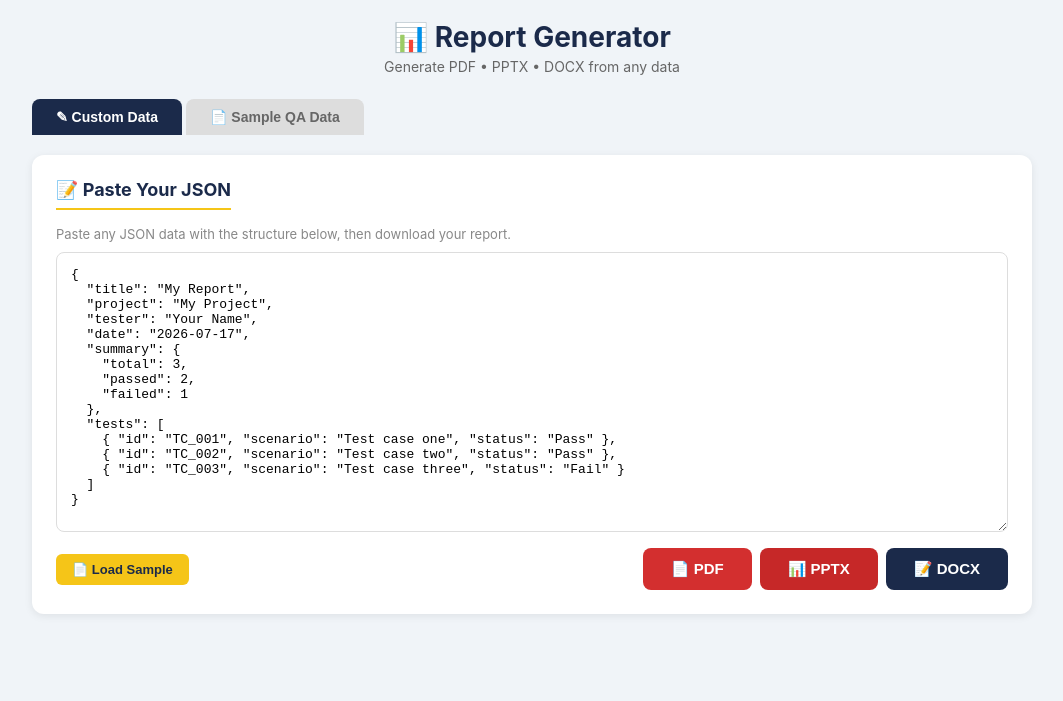
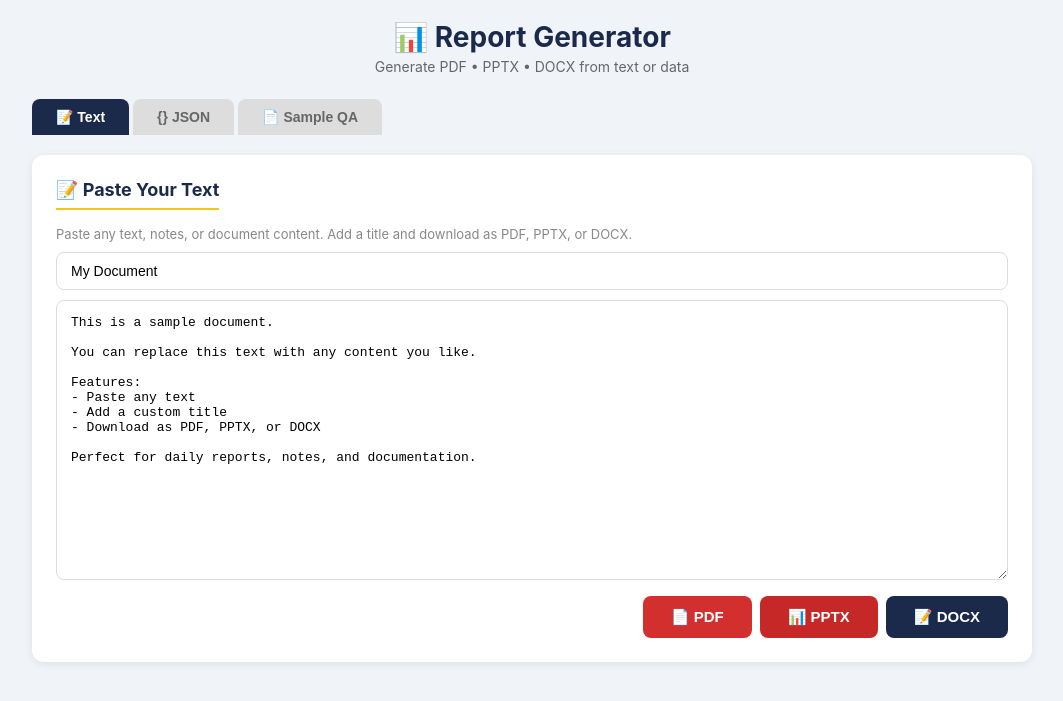
Before and after one commit to Sushilaway/PDF-Generator, a Flask app: page / in a window 1280 px wide. Shown: the top 701 px of the page, without its empty margins (108-1171 px from the left). Run offline with Flask 3, Linux system fonts and the light colour scheme.

Commit message:
Add plain text input: paste any text and convert to PDF/PPTX/DOCX

```diff
--- a/api/index.py
+++ b/api/index.py
@@ -11,6 +11,7 @@ from flask import Flask, render_template, request, redirect, url_for, send_file,
 from generators.generate_pdf import generate_pdf
 from generators.generate_ppt import generate_ppt
 from generators.generate_docx import generate_docx
+from generators.generate_text import generate_text_pdf, generate_text_pptx, generate_text_docx
 
 app = Flask(__name__, template_folder=os.path.join(ROOT, "templates"))
 app.secret_key = os.environ.get("SECRET_KEY", "dev-secret-key-change-in-production")
@@ -116,6 +117,34 @@ def generate_custom(fmt):
         return jsonify({"error": str(e)}), 500
 
 
+@app.route("/generate-text/<fmt>", methods=["POST"])
+def generate_text(fmt):
+    try:
+        data = request.get_json()
+        if not data or "text" not in data:
+            return jsonify({"error": "No text provided"}), 400
+
+        text = data["text"]
+        title = data.get("title", "Document")
+
+        if fmt == "pdf":
+            out = io.BytesIO()
+            generate_text_pdf(text, out, title)
+        elif fmt == "pptx":
+            out = io.BytesIO()
+            generate_text_pptx(text, out, title)
+        elif fmt == "docx":
+            out = io.BytesIO()
+            generate_text_docx(text, out, title)
+        else:
+            return jsonify({"error": "Invalid format"}), 400
+
+        out.seek(0)
+        return send_file(out, as_attachment=True, download_name=f"document.{fmt}")
+    except Exception as e:
+        return jsonify({"error": str(e)}), 500
+
+
 @app.route("/data")
 def get_data_route():
     return jsonify(get_data())
--- a/templates/index.html
+++ b/templates/index.html
@@ -10,7 +10,7 @@
     .container { max-width: 1000px; margin: 0 auto; }
     h1 { text-align: center; margin-bottom: 4px; font-size: 28px; color: #1b2a4a; }
     .subtitle { text-align: center; color: #666; margin-bottom: 24px; font-size: 14px; }
-    .tabs { display: flex; gap: 4px; margin-bottom: 20px; }
+    .tabs { display: flex; gap: 4px; margin-bottom: 20px; flex-wrap: wrap; }
     .tab { padding: 10px 24px; border-radius: 8px 8px 0 0; border: none; font-size: 14px; font-weight: 600; cursor: pointer; background: #ddd; color: #666; }
     .tab.active { background: #1b2a4a; color: #fff; }
     .tab-content { display: none; }
@@ -38,12 +38,14 @@
     .btn-pptx { background: #c62828; color: #fff; }
     .btn-docx { background: #1b2a4a; color: #fff; }
     textarea { width: 100%; min-height: 280px; padding: 14px; border: 1px solid #ddd; border-radius: 8px; font-family: 'Courier New', monospace; font-size: 13px; resize: vertical; }
-    .form-row { display: flex; gap: 12px; flex-wrap: wrap; }
+    input[type="text"] { padding: 10px 14px; border: 1px solid #ddd; border-radius: 8px; font-size: 14px; width: 100%; }
+    .form-row { display: flex; gap: 12px; flex-wrap: wrap; align-items: center; }
     .form-row input, .form-row select { flex: 1; min-width: 140px; padding: 10px 14px; border: 1px solid #ddd; border-radius: 8px; font-size: 14px; }
     .form-row button { padding: 10px 24px; background: #1b2a4a; color: #fff; border: none; border-radius: 8px; font-size: 14px; font-weight: 600; cursor: pointer; }
     .badge { display: inline-block; background: #1b2a4a; color: #f5c518; padding: 2px 10px; border-radius: 10px; font-size: 12px; margin-left: 8px; }
-    .success { color: #2e7d32; background: #e8f5e9; padding: 10px 16px; border-radius: 8px; margin-bottom: 12px; display: none; }
-    .error { color: #c62828; background: #fce4ec; padding: 10px 16px; border-radius: 8px; margin-bottom: 12px; display: none; }
+    .msg { padding: 10px 16px; border-radius: 8px; margin-bottom: 12px; display: none; }
+    .msg.success { display: block; color: #2e7d32; background: #e8f5e9; }
+    .msg.error { display: block; color: #c62828; background: #fce4ec; }
     .sample-btn { background: #f5c518; color: #1b2a4a; border: none; padding: 8px 16px; border-radius: 6px; font-size: 13px; font-weight: 600; cursor: pointer; }
     .meta-grid { display: grid; grid-template-columns: repeat(auto-fit, minmax(180px, 1fr)); gap: 12px; }
     .meta-item { background: #f8f9fa; padding: 12px 16px; border-radius: 8px; }
@@ -55,28 +57,53 @@
 <body>
   <div class="container">
     <h1>&#128202; Report Generator</h1>
-    <p class="subtitle">Generate PDF &bull; PPTX &bull; DOCX from any data</p>
+    <p class="subtitle">Generate PDF &bull; PPTX &bull; DOCX from text or data</p>
 
     <div class="tabs">
-      <button class="tab active" onclick="switchTab('custom')">&#9998; Custom Data</button>
-      <button class="tab" onclick="switchTab('sample')">&#128196; Sample QA Data</button>
+      <button class="tab active" onclick="switchTab('text')">&#128221; Text</button>
+      <button class="tab" onclick="switchTab('json')">&#123;&#125; JSON</button>
+      <button class="tab" onclick="switchTab('sample')">&#128196; Sample QA</button>
     </div>
 
-    <!-- TAB 1: Custom JSON -->
-    <div id="tab-custom" class="tab-content active">
+    <!-- TAB 1: Text -->
+    <div id="tab-text" class="tab-content active">
       <div class="card">
-        <h2>&#128221; Paste Your JSON</h2>
-        <p style="font-size:13px;color:#888;margin-bottom:10px">Paste any JSON data with the structure below, then download your report.</p>
+        <h2>&#128221; Paste Your Text</h2>
+        <p style="font-size:13px;color:#888;margin-bottom:10px">Paste any text, notes, or document content. Add a title and download as PDF, PPTX, or DOCX.</p>
+        <div style="margin-bottom:10px">
+          <input type="text" id="textTitle" placeholder="Document title" value="My Document">
+        </div>
+        <textarea id="textInput" placeholder="Paste your text here...&#10;&#10;This could be notes, reports, articles, or any content you want to save as a document.">This is a sample document.
+
+You can replace this text with any content you like.
+
+Features:
+- Paste any text
+- Add a custom title
+- Download as PDF, PPTX, or DOCX
+
+Perfect for daily reports, notes, and documentation.</textarea>
+        <div style="display:flex;gap:8px;margin-top:12px;flex-wrap:wrap;align-items:center">
+          <span style="flex:1"></span>
+          <button class="btn btn-pdf" onclick="downloadText('pdf')">&#128196; PDF</button>
+          <button class="btn btn-pptx" onclick="downloadText('pptx')">&#128202; PPTX</button>
+          <button class="btn btn-docx" onclick="downloadText('docx')">&#128221; DOCX</button>
+        </div>
+        <div id="textMsg" class="msg"></div>
+      </div>
+    </div>
+
+    <!-- TAB 2: Custom JSON -->
+    <div id="tab-json" class="tab-content">
+      <div class="card">
+        <h2>&#123;&#125; Paste Your JSON</h2>
+        <p style="font-size:13px;color:#888;margin-bottom:10px">Paste structured test data as JSON, then download the report.</p>
         <textarea id="jsonInput">{
   "title": "My Report",
   "project": "My Project",
   "tester": "Your Name",
   "date": "2026-07-17",
-  "summary": {
-    "total": 3,
-    "passed": 2,
-    "failed": 1
-  },
+  "summary": { "total": 3, "passed": 2, "failed": 1 },
   "tests": [
     { "id": "TC_001", "scenario": "Test case one", "status": "Pass" },
     { "id": "TC_002", "scenario": "Test case two", "status": "Pass" },
@@ -84,18 +111,17 @@
   ]
 }</textarea>
         <div style="display:flex;gap:8px;margin-top:12px;flex-wrap:wrap;align-items:center">
-          <button class="sample-btn" onclick="loadSample()">&#128196; Load Sample</button>
+          <button class="sample-btn" onclick="loadSampleJSON()">&#128196; Load from QA Data</button>
           <span style="flex:1"></span>
-          <button class="btn btn-pdf" onclick="downloadCustom('pdf')">&#128196; PDF</button>
-          <button class="btn btn-pptx" onclick="downloadCustom('pptx')">&#128202; PPTX</button>
-          <button class="btn btn-docx" onclick="downloadCustom('docx')">&#128221; DOCX</button>
+          <button class="btn btn-pdf" onclick="downloadJSON('pdf')">&#128196; PDF</button>
+          <button class="btn btn-pptx" onclick="downloadJSON('pptx')">&#128202; PPTX</button>
+          <button class="btn btn-docx" onclick="downloadJSON('docx')">&#128221; DOCX</button>
         </div>
-        <div id="customSuccess" class="success"></div>
-        <div id="customError" class="error"></div>
+        <div id="jsonMsg" class="msg"></div>
       </div>
     </div>
 
-    <!-- TAB 2: Sample QA Data -->
+    <!-- TAB 3: Sample QA Data -->
     <div id="tab-sample" class="tab-content">
       {% set rate = (data.summary.passed / data.summary.total * 100) if data.summary.total > 0 else 0 %}
       <div class="card">
@@ -107,7 +133,6 @@
         </div>
         <p style="text-align:center;margin-top:12px;font-size:15px;color:#666">Pass Rate: <strong>{{ "%.1f"|format(rate) }}%</strong></p>
       </div>
-
       <div class="card">
         <h2>Details</h2>
         <div class="meta-grid" style="margin-top:12px">
@@ -116,7 +141,6 @@
           <div class="meta-item"><div class="label">Date</div><div class="value">{{ data.date }}</div></div>
         </div>
       </div>
-
       <div class="card">
         <h2>Test Cases <span class="badge">{{ data.tests|length }}</span></h2>
         <table><thead><tr><th>ID</th><th>Scenario</th><th>Status</th></tr></thead><tbody>
@@ -125,7 +149,6 @@
           {% endfor %}
         </tbody></table>
       </div>
-
       <div class="card">
         <h2>&#128230; Download</h2>
         <div class="actions" style="margin-top:16px">
@@ -134,7 +157,6 @@
           <a href="/generate/docx" class="btn btn-docx">&#128221; DOCX</a>
         </div>
       </div>
-
       <div class="card">
         <h2>&#10133; Add Test Case</h2>
         <form action="/add" method="POST" class="form-row" style="margin-top:12px">
@@ -156,50 +178,62 @@
       document.getElementById(`tab-${name}`).classList.add('active');
     }
 
-    async function loadSample() {
+    function showMsg(id, type, text) {
+      const el = document.getElementById(id);
+      el.className = 'msg ' + type;
+      el.textContent = text;
+      setTimeout(() => { el.className = 'msg'; }, 5000);
+    }
+
+    // --- Text ---
+    async function downloadText(fmt) {
+      const text = document.getElementById('textInput').value;
+      const title = document.getElementById('textTitle').value || 'Document';
+      try {
+        const res = await fetch(`/generate-text/${fmt}`, {
+          method: 'POST',
+          headers: { 'Content-Type': 'application/json' },
+          body: JSON.stringify({ text, title })
+        });
+        if (!res.ok) { const e = await res.json(); throw new Error(e.error); }
+        const blob = await res.blob();
+        const a = document.createElement('a');
+        a.href = URL.createObjectURL(blob);
+        a.download = `document.${fmt}`;
+        a.click();
+        showMsg('textMsg', 'success', `\u2705 ${fmt.toUpperCase()} downloaded!`);
+      } catch (e) {
+        showMsg('textMsg', 'error', '\u274c ' + e.message);
+      }
+    }
+
+    // --- JSON ---
+    async function loadSampleJSON() {
       const res = await fetch('/data');
       const data = await res.json();
       document.getElementById('jsonInput').value = JSON.stringify(data, null, 2);
     }
 
-    async function downloadCustom(fmt) {
+    async function downloadJSON(fmt) {
       const el = document.getElementById('jsonInput');
-      const success = document.getElementById('customSuccess');
-      const error = document.getElementById('customError');
-      success.style.display = 'none';
-      error.style.display = 'none';
-
       let data;
-      try {
-        data = JSON.parse(el.value);
-      } catch (e) {
-        error.textContent = 'Invalid JSON: ' + e.message;
-        error.style.display = 'block';
-        return;
-      }
-
+      try { data = JSON.parse(el.value); }
+      catch (e) { showMsg('jsonMsg', 'error', 'Invalid JSON: ' + e.message); return; }
       try {
         const res = await fetch(`/generate-custom/${fmt}`, {
           method: 'POST',
           headers: { 'Content-Type': 'application/json' },
           body: JSON.stringify(data)
         });
-        if (!res.ok) {
-          const err = await res.json();
-          throw new Error(err.error || 'Unknown error');
-        }
+        if (!res.ok) { const e = await res.json(); throw new Error(e.error); }
         const blob = await res.blob();
-        const url = URL.createObjectURL(blob);
         const a = document.createElement('a');
-        a.href = url;
+        a.href = URL.createObjectURL(blob);
         a.download = `report.${fmt}`;
         a.click();
-        URL.revokeObjectURL(url);
-        success.textContent = `\u2705 ${fmt.toUpperCase()} downloaded!`;
-        success.style.display = 'block';
+        showMsg('jsonMsg', 'success', `\u2705 ${fmt.toUpperCase()} downloaded!`);
       } catch (e) {
-        error.textContent = '\u274c Error: ' + e.message;
-        error.style.display = 'block';
+        showMsg('jsonMsg', 'error', '\u274c ' + e.message);
       }
     }
   </script>
```
Also changed, not shown: generators/generate_text.py (added, +93 -0 lines).
